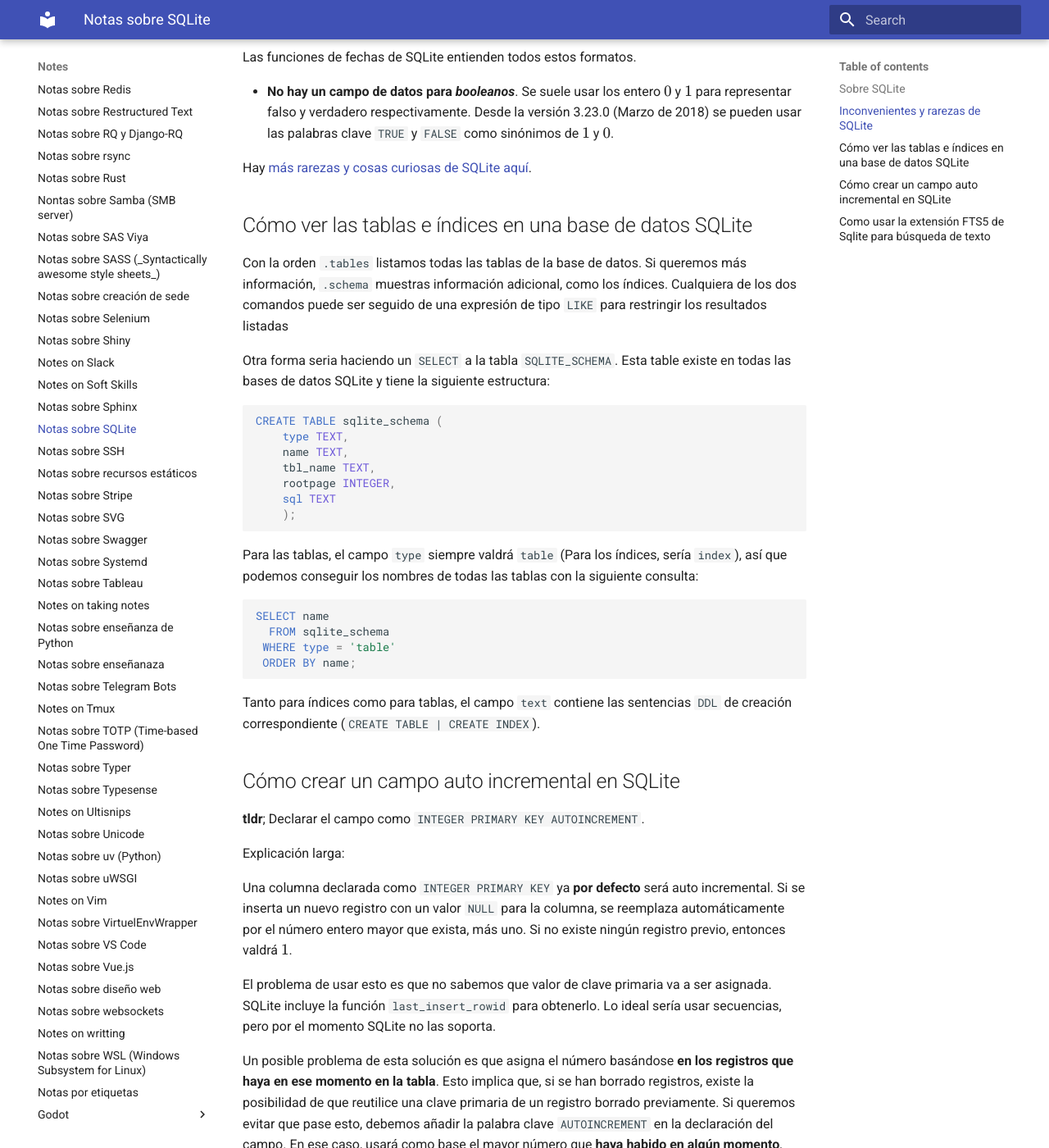
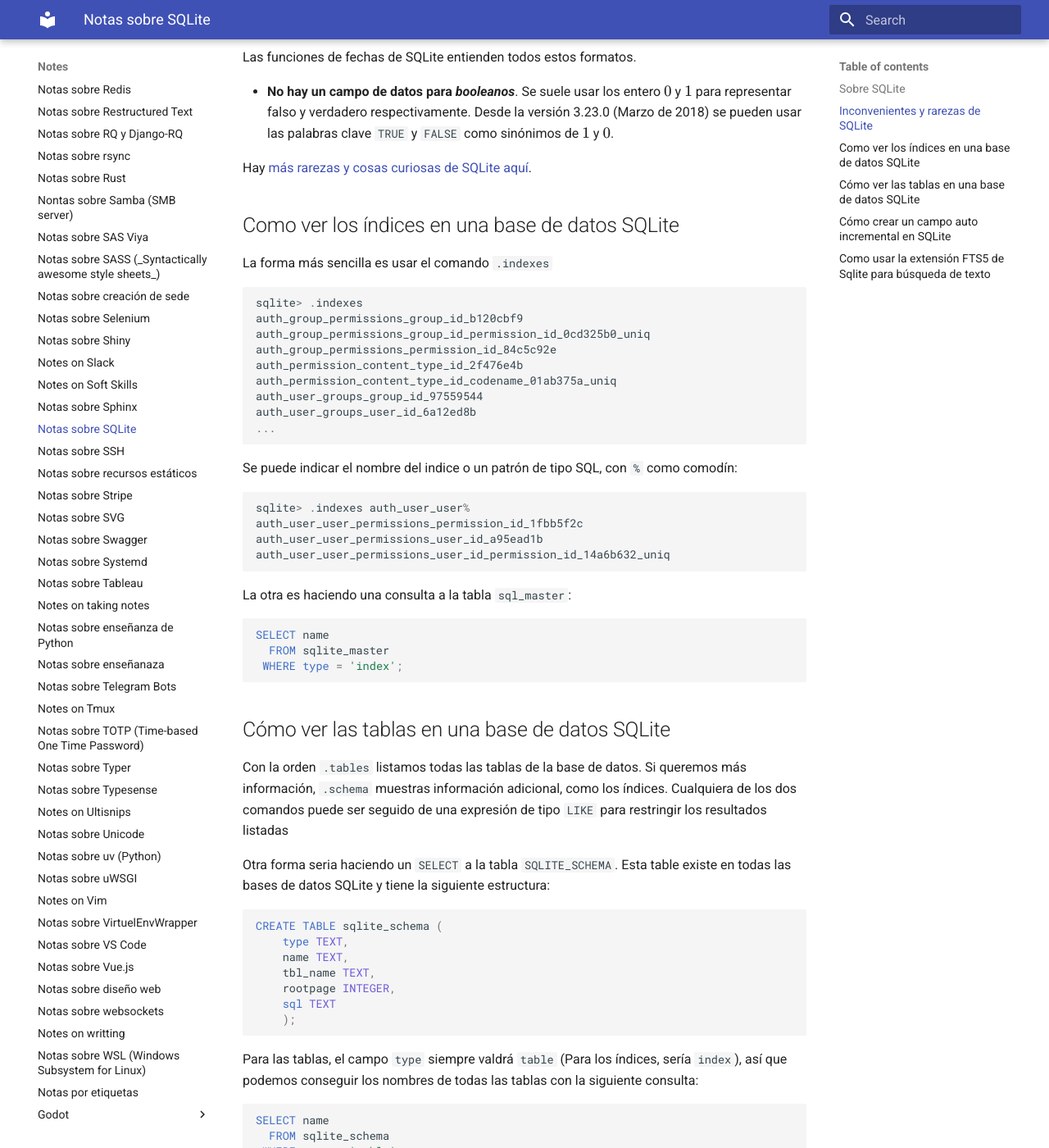
Before and after one commit to euribates/notes, an MkDocs documentation site: the page built from source/notes-on-sqlite.md, in a window 1280 px wide and 1400 px high, scrolled down 700 px. Shown: the whole window at 82% size. Built offline with MkDocs 1.6.1 and Material for MkDocs 9.7.7, drawn with Linux system fonts in a browser that asks for light colours; formulas are drawn with MathJax 3.

Commit message:
Ver los índices definidos en una base de datos sqlite

````diff
--- a/source/notes-on-sqlite.md
+++ b/source/notes-on-sqlite.md
@@ -48,7 +48,42 @@
 aquí](https://sqlite.org/quirks.html).
 
 
-## Cómo ver las tablas e índices en una base de datos SQLite
+## Como ver los índices en una base de datos SQLite
+
+La forma más sencilla es usar el comando `.indexes`
+
+```sql
+sqlite> .indexes
+auth_group_permissions_group_id_b120cbf9
+auth_group_permissions_group_id_permission_id_0cd325b0_uniq
+auth_group_permissions_permission_id_84c5c92e
+auth_permission_content_type_id_2f476e4b
+auth_permission_content_type_id_codename_01ab375a_uniq
+auth_user_groups_group_id_97559544
+auth_user_groups_user_id_6a12ed8b
+...
+```
+
+Se puede indicar el nombre del indice o un patrón de tipo SQL, con `%` como
+comodín:
+
+```sql
+sqlite> .indexes auth_user_user%
+auth_user_user_permissions_permission_id_1fbb5f2c
+auth_user_user_permissions_user_id_a95ead1b
+auth_user_user_permissions_user_id_permission_id_14a6b632_uniq
+```
+
+La otra es haciendo una consulta a la tabla `sql_master`:
+
+```sql
+SELECT name
+  FROM sqlite_master
+ WHERE type = 'index';
+```
+
+
+## Cómo ver las tablas en una base de datos SQLite
 
 Con la orden `.tables` listamos todas las tablas de la base de datos.  Si
 queremos más información, `.schema` muestras información adicional, como los
````
